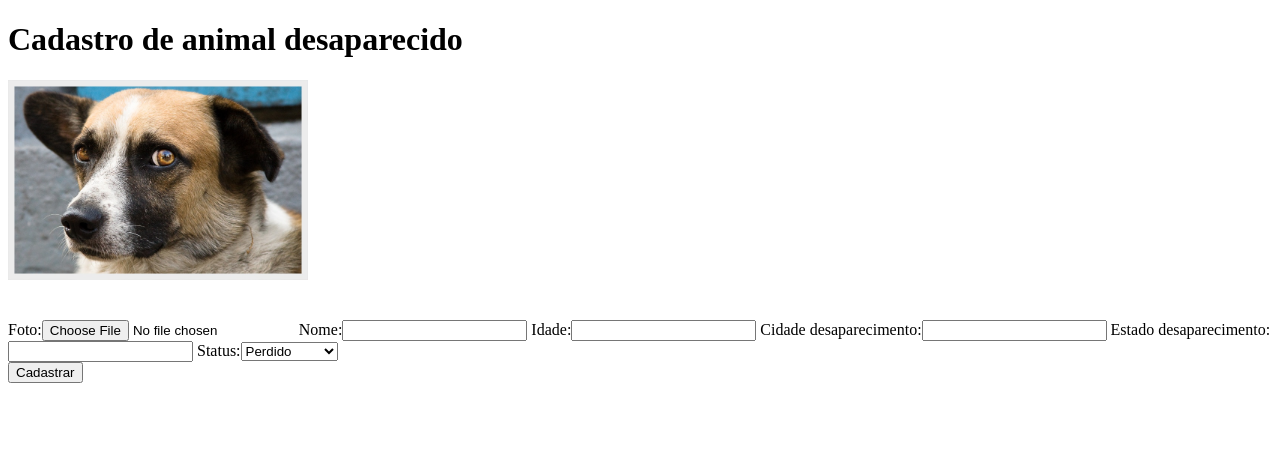
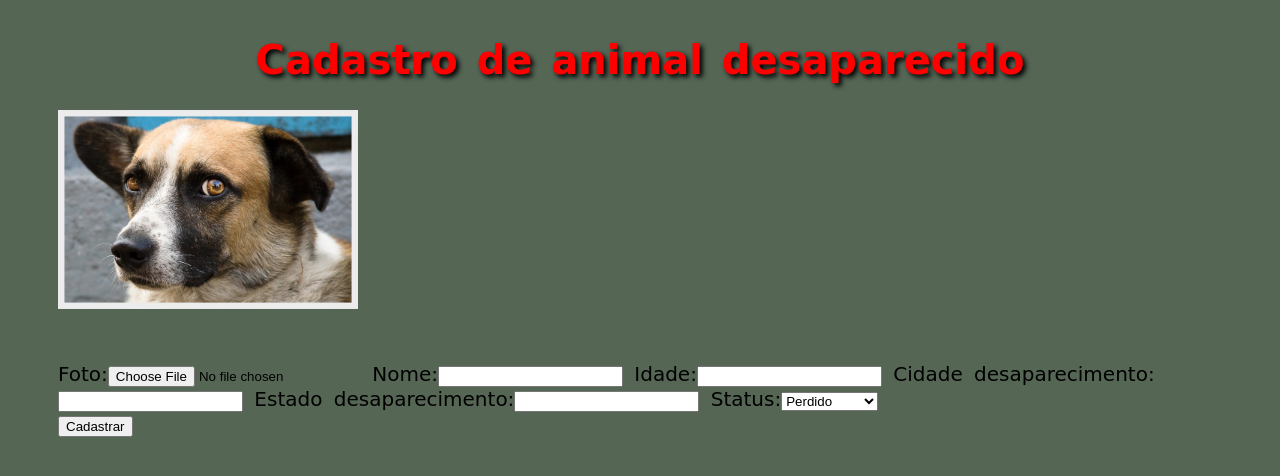
Before and after one commit to gChiqueti/AnimalFinder, a Django app: template AnimalFinder/product/templates/cadastrar_animal.html in a window 1280 px wide. Shown: the top 476 px of the page. Run offline with Django 3.2, Linux system fonts and the light colour scheme; the template is opened without the code that fills it: values that come from a table or form of the project are taken from there, others are empty.

Commit message:
Criado links para as demais páginas; Criado arquivos css para as paginas cadastrar animal e inicial
Criado links para as demais páginas

```diff
--- a/AnimalFinder/AnimalFinderWeb/settings.py
+++ b/AnimalFinder/AnimalFinderWeb/settings.py
@@ -14,6 +14,7 @@ import os
 
 # Build paths inside the project like this: os.path.join(BASE_DIR, ...)
 BASE_DIR = os.path.dirname(os.path.dirname(os.path.abspath(__file__)))
+
 
 # Quick-start development settings - unsuitable for production
 # See https://docs.djangoproject.com/en/3.0/howto/deployment/checklist/
@@ -118,3 +119,4 @@ USE_TZ = True
 # https://docs.djangoproject.com/en/3.0/howto/static-files/
 
 STATIC_URL = '/static/'
+STATICFILES_DIRS = (os.path.join(BASE_DIR, "product/static"),)
--- /dev/null
+++ b/AnimalFinder/product/static/css/cadastrar_animal.css
@@ -0,0 +1,16 @@
+body{
+    background-color: #565;
+}
+
+h1{
+    color: red;
+    text-shadow: 3px 3px 5px black;
+    text-align: center;
+}
+
+html{
+    margin: 10px 50px 10px 50px;
+    word-spacing: 5px;
+    font-family: cursive;
+    font-size: 20px;
+}
--- a/AnimalFinder/product/templates/cadastrar_animal.html
+++ b/AnimalFinder/product/templates/cadastrar_animal.html
@@ -6,6 +6,11 @@
 			  content="width=device-width, user-scalable=no, initial-scale=1.0, maximum-scale=1.0, minimum-scale=1.0">
 		<meta http-equiv="X-UA-Compatible" content="ie=edge">
 		<title>Cadastro</title>
+
+		{% load static%}
+        <link href="{% static 'css/cadastrar_animal.css' %}"  rel="stylesheet">
+
+
 	</head>
     <body>
 
--- a/AnimalFinder/product/urls.py
+++ b/AnimalFinder/product/urls.py
@@ -1,7 +1,15 @@
 from django.urls import path
-from .views import cadastrar_animal, pagina_principal
+
+from django.conf.urls.static import static
+from django.conf import settings
+from .views import cadastrar_animal, cadastrar_dono, pagina_principal
 
 urlpatterns = [
-    path('', cadastrar_animal, name='cadastrar_animal'),
-    path('pagina_principal', pagina_principal, name='pagina_principal'),
+    path('cadastrar_animal', cadastrar_animal, name='cadastrar_animal'),
+    path('cadastrar_dono', cadastrar_dono, name='cadastrar_dono'),
+    path('', pagina_principal, name='pagina_principal'),
+    path('login', pagina_principal, name='login'),
 ]
+
+
+urlpatterns += static(settings.STATIC_URL, document_root=settings.STATIC_ROOT)
```
Also changed, not shown: AnimalFinder/product/static/css/pagina_principal.css (added, +16 -0 lines), AnimalFinder/product/templates/pagina_principal.html (+11 -1 lines), AnimalFinder/product/views.py (+20 -1 lines), AnimalFinder/db.sqlite3, AnimalFinder/product/templates/cadastrar_dono.html (renamed from AnimalFinder/product/templates/login.html).
